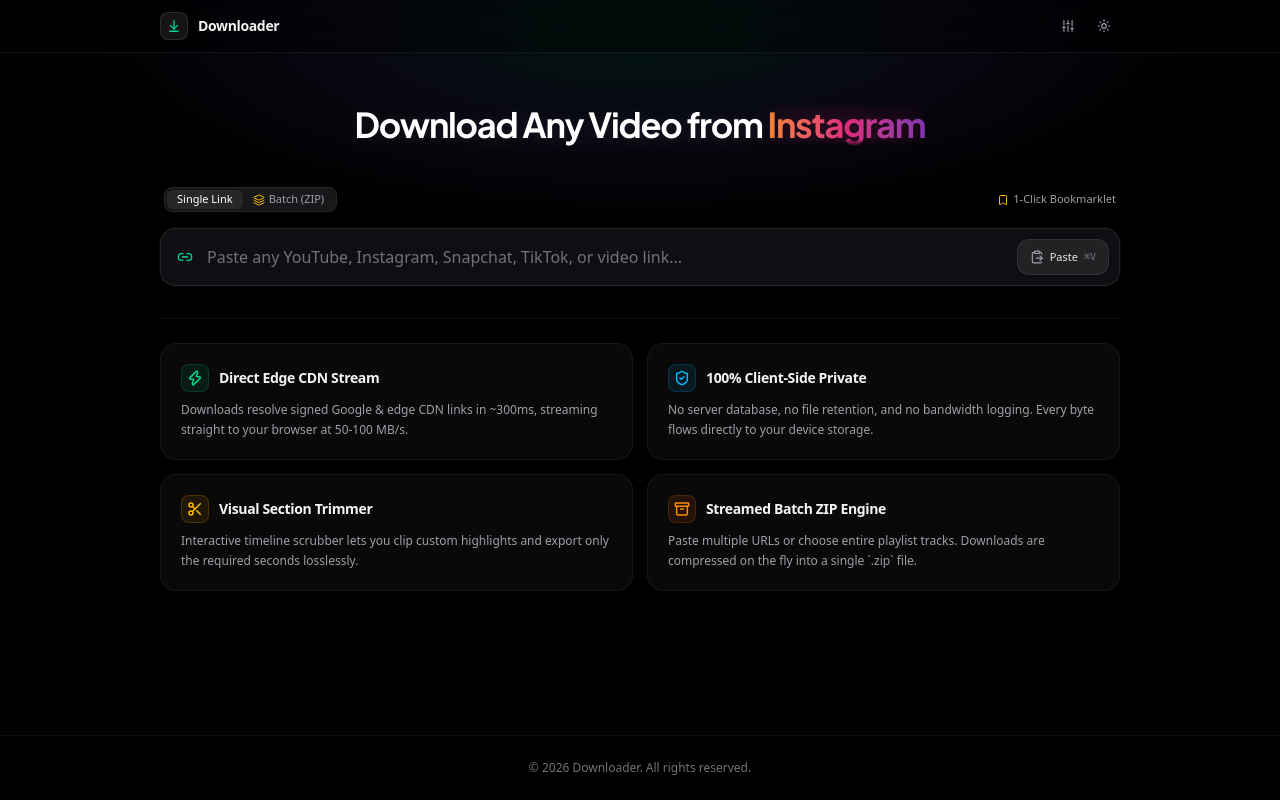
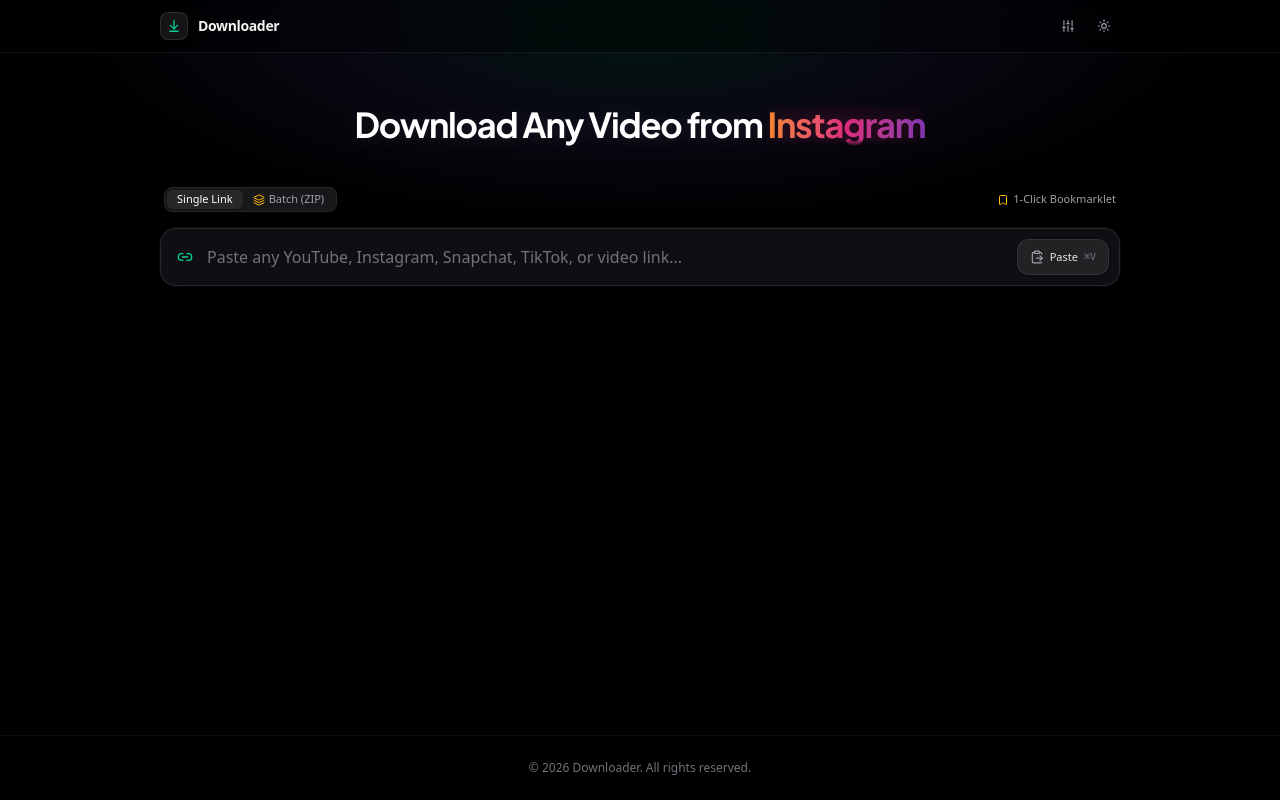
Before and after one commit to Pavan3905/Downloader, a React (Vite) app in the folder frontend/: page / in a window 1280 px wide. Built offline with nearby package versions, Linux system fonts and the light colour scheme.

Commit message:
clean(ui): remove feature cards grid

```diff
--- a/frontend/src/App.tsx
+++ b/frontend/src/App.tsx
@@ -3,7 +3,7 @@
 import { InspectPost } from './components/InspectPost';
 import { SettingsSheet } from './components/SettingsSheet';
 import { AdvancedSettings } from './types';
-import { Sliders, X, Zap, ShieldCheck, Scissors, Archive, Sparkles } from 'lucide-react';
+import { Sliders, X } from 'lucide-react';
 
 const MemoInspectPost = React.memo(InspectPost);
 const MemoSettingsSheet = React.memo(SettingsSheet);
@@ -305,60 +305,6 @@
           <MemoInspectPost advancedSettings={advancedSettings} />
         </section>
 
-        {/* Feature Highlights Grid */}
-        <div className="grid grid-cols-1 sm:grid-cols-2 gap-3.5 pt-6 border-t border-white/[0.06]">
-          {/* Card 1: Edge CDN */}
-          <div className="p-4 sm:p-5 rounded-2xl bg-zinc-900/40 border border-white/[0.06] backdrop-blur-sm space-y-2 hover:border-white/15 hover:bg-zinc-900/60 transition-all duration-200 group">
-            <div className="flex items-center gap-2.5">
-              <div className="w-7 h-7 rounded-lg bg-emerald-500/10 border border-emerald-500/20 flex items-center justify-center text-emerald-400 group-hover:scale-105 transition-transform">
-                <Zap className="w-4 h-4 stroke-[2.2]" />
-              </div>
-              <span className="text-sm font-semibold text-zinc-100 tracking-tight">Direct Edge CDN Stream</span>
-            </div>
-            <p className="text-xs text-zinc-400 leading-relaxed font-normal">
-              Downloads resolve signed Google & edge CDN links in ~300ms, streaming straight to your browser at 50-100 MB/s.
-            </p>
-          </div>
-
-          {/* Card 2: 100% Private */}
-          <div className="p-4 sm:p-5 rounded-2xl bg-zinc-900/40 border border-white/[0.06] backdrop-blur-sm space-y-2 hover:border-white/15 hover:bg-zinc-900/60 transition-all duration-200 group">
-            <div className="flex items-center gap-2.5">
-              <div className="w-7 h-7 rounded-lg bg-sky-500/10 border border-sky-500/20 flex items-center justify-center text-sky-400 group-hover:scale-105 transition-transform">
-                <ShieldCheck className="w-4 h-4 stroke-[2.2]" />
-              </div>
-              <span className="text-sm font-semibold text-zinc-100 tracking-tight">100% Client-Side Private</span>
-            </div>
-            <p className="text-xs text-zinc-400 leading-relaxed font-normal">
-              No server database, no file retention, and no bandwidth logging. Every byte flows directly to your device storage.
-            </p>
-          </div>
-
-          {/* Card 3: Visual Section Trimmer */}
-          <div className="p-4 sm:p-5 rounded-2xl bg-zinc-900/40 border border-white/[0.06] backdrop-blur-sm space-y-2 hover:border-white/15 hover:bg-zinc-900/60 transition-all duration-200 group">
-            <div className="flex items-center gap-2.5">
-              <div className="w-7 h-7 rounded-lg bg-amber-500/10 border border-amber-500/20 flex items-center justify-center text-amber-400 group-hover:scale-105 transition-transform">
-                <Scissors className="w-4 h-4 stroke-[2.2]" />
-              </div>
-              <span className="text-sm font-semibold text-zinc-100 tracking-tight">Visual Section Trimmer</span>
-            </div>
-            <p className="text-xs text-zinc-400 leading-relaxed font-normal">
-              Interactive timeline scrubber lets you clip custom highlights and export only the required seconds losslessly.
-            </p>
-          </div>
-
-          {/* Card 4: Streamed Batch ZIP Engine */}
-          <div className="p-4 sm:p-5 rounded-2xl bg-zinc-900/40 border border-white/[0.06] backdrop-blur-sm space-y-2 hover:border-white/15 hover:bg-zinc-900/60 transition-all duration-200 group">
-            <div className="flex items-center gap-2.5">
-              <div className="w-7 h-7 rounded-lg bg-orange-500/10 border border-orange-500/20 flex items-center justify-center text-orange-400 group-hover:scale-105 transition-transform">
-                <Archive className="w-4 h-4 stroke-[2.2]" />
-              </div>
-              <span className="text-sm font-semibold text-zinc-100 tracking-tight">Streamed Batch ZIP Engine</span>
-            </div>
-            <p className="text-xs text-zinc-400 leading-relaxed font-normal">
-              Paste multiple URLs or choose entire playlist tracks. Downloads are compressed on the fly into a single `.zip` file.
-            </p>
-          </div>
-        </div>
       </main>
 
       {/* Clean Centered Copyright Footer */}
```
